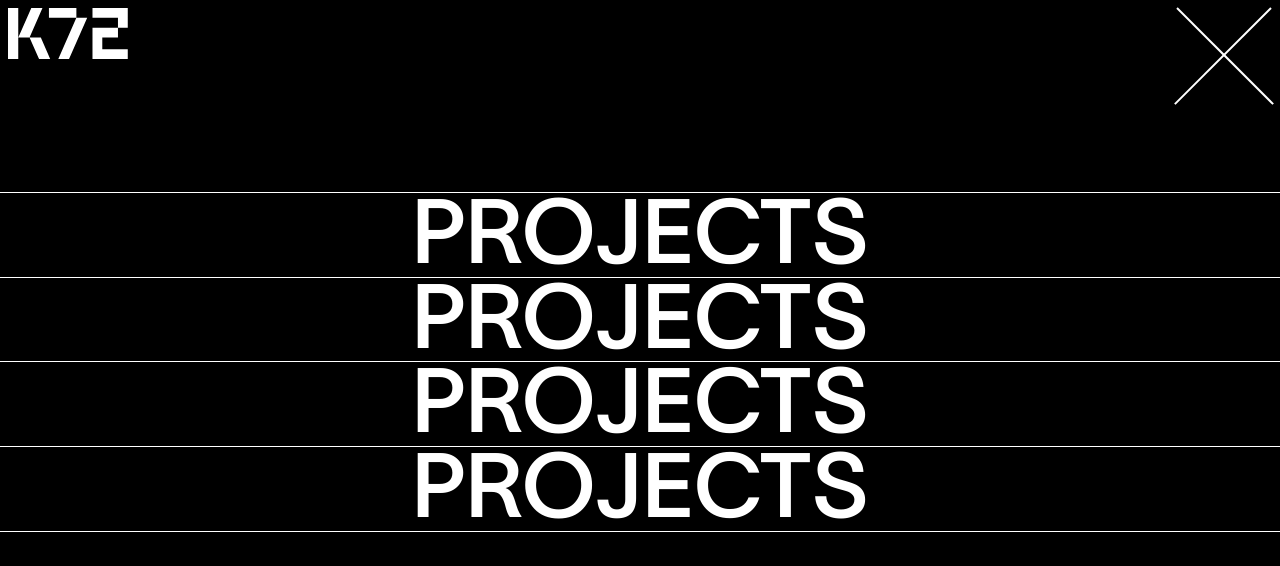
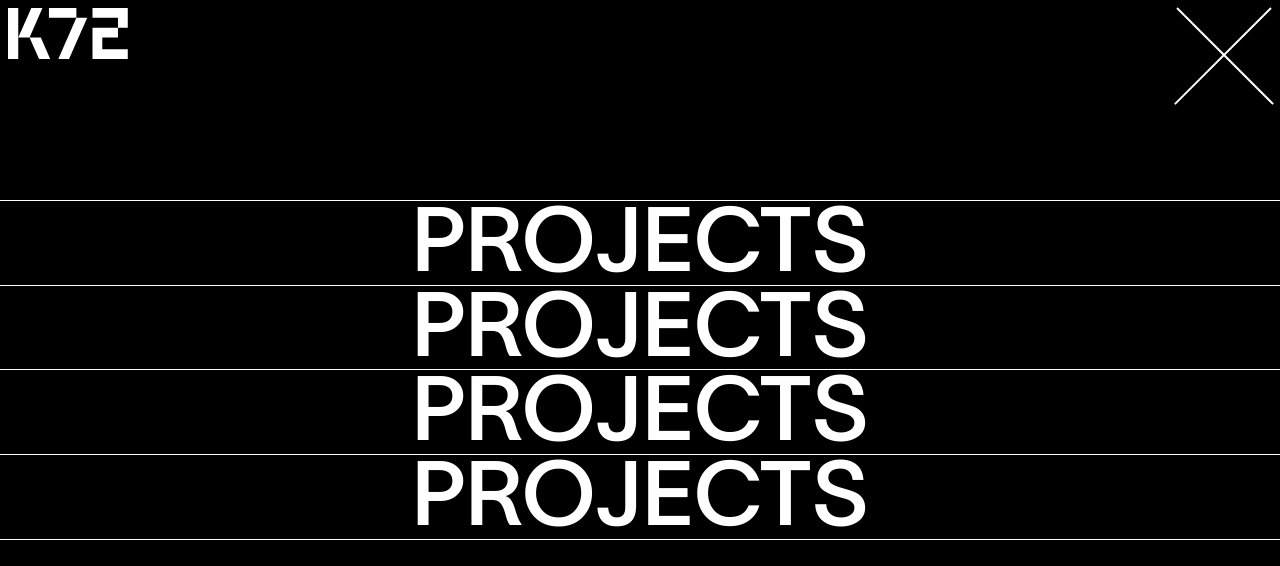
Before and after one commit to hackerone07-cmd/hackerone07-cmd-K72.ca-website-clone, a React (Vite) app: page / in a window 1280 px wide. Shown: the top 566 px of the page. Built offline with nearby package versions, Linux system fonts and the light colour scheme.

Commit message:
minor changes in fullscreenav

```diff
--- a/src/components/common/FullScreenNav.jsx
+++ b/src/components/common/FullScreenNav.jsx
@@ -52,7 +52,7 @@ const FullScreenNav = () => {
             <div></div>
           </div>
         </div>
-        <div className="py-20">
+        <div className="py-22">
           <div className="link  border-t-1  relative border-white">
             <h1 className="font-[font2]  text-[7vw] text-center uppercase leading-[0.8] pt-3 ">
               Projects
```
